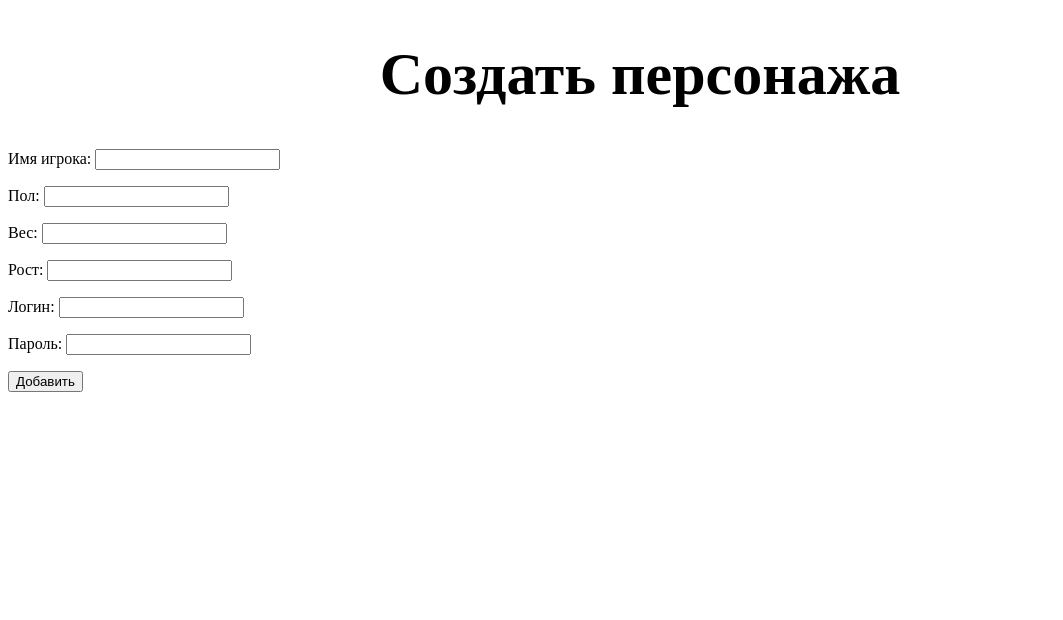
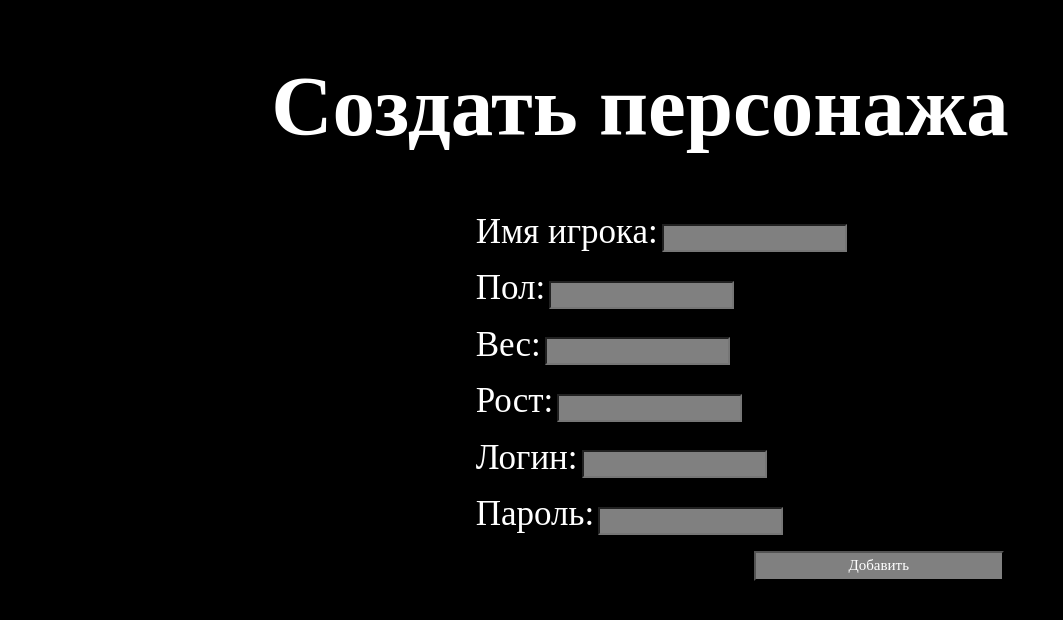
Before and after one commit to dariaop/play, a Django app: page /create/ in a window 1280 px wide. Shown: the top 620 px of the page, without its empty margins (0-1063 px from the left). Run offline with Django 4.2, Linux system fonts and the light colour scheme.

Commit message:
добавление стилей

```diff
--- /dev/null
+++ b/play/main/static/main/css/form.css
@@ -0,0 +1,32 @@
+body{
+    background-color:black;
+}
+h1{
+    font-size: 85px;
+    color: white;
+    text-align:center;
+}
+p{
+    position:relative;
+    left:37%;
+    width:600px;
+}
+label{
+    color:white;
+    font-size: 35px;
+}
+
+button{
+    position:relative;
+    left:59%;
+    width:250px;
+    height:30px;
+    background-color:grey;
+    color:white;
+    font-family:Times New Roman;
+    font-size: 15px;
+}
+input{
+    background-color:grey;
+    height:22px;
+}
--- a/play/main/templates/main/create.html
+++ b/play/main/templates/main/create.html
@@ -1,14 +1,10 @@
+{% load static %}
 <!DOCTYPE html>
 <html lang="en">
 <head>
     <meta charset="UTF-8">
     <title>Создать персонажа</title>
-    <style>
-        .b{
-            font-size:60px;
-            text-align:center;
-        }
-    </style>
+    <link type="text/css" href="{% static 'main/css/form.css' %}" rel="stylesheet">
 </head>
 <body>
 <h1 class = 'b'>Создать персонажа</h1>
--- a/play/main/templates/main/main.html
+++ b/play/main/templates/main/main.html
@@ -1,11 +1,13 @@
+{% load static %}
 <!DOCTYPE html>
 <html lang="en">
 <head>
     <meta charset="UTF-8">
     <title>Главное меню</title>
+    <link type="text/css" href="{% static 'main/css/mainstyle.css' %}" rel="stylesheet">
 </head>
 <body>
-<h1>Игра</h1>
+<h1>Unknown legend</h1>
 <p><a href="{% url 'play' %}">Быстрый бой</a></p>
 <p><a href="{% url 'career' %}">Карьера</a></p>
 <p><a href="{% url 'training' %}">Тренировки</a></p>
--- a/play/main/templates/main/training.html
+++ b/play/main/templates/main/training.html
@@ -1,7 +1,9 @@
+{% load static %}
 <!DOCTYPE html>
 <html lang="en">
 <head>
     <meta charset="UTF-8">
+    <link type="text/css" href="{% static 'main/css/mainstyle.css' %}" rel="stylesheet">
     <title>Тренировка</title>
 </head>
 <body>
```
Also changed, not shown: play/main/static/main/css/mainstyle.css (added, +21 -0 lines), play/main/templates/main/begin.html (+2 -20 lines).
